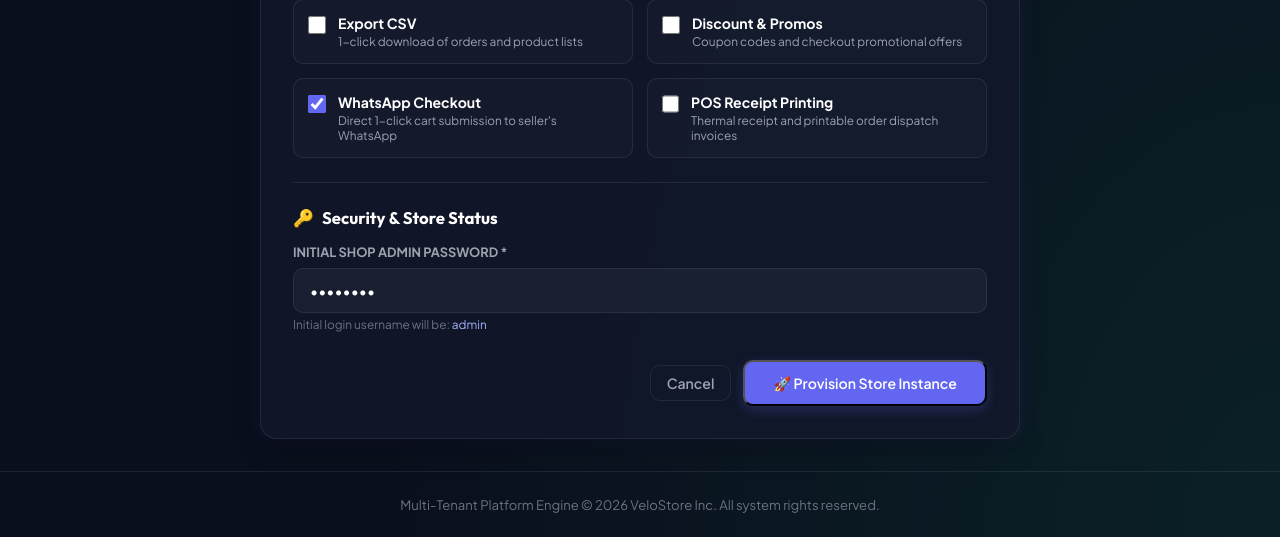
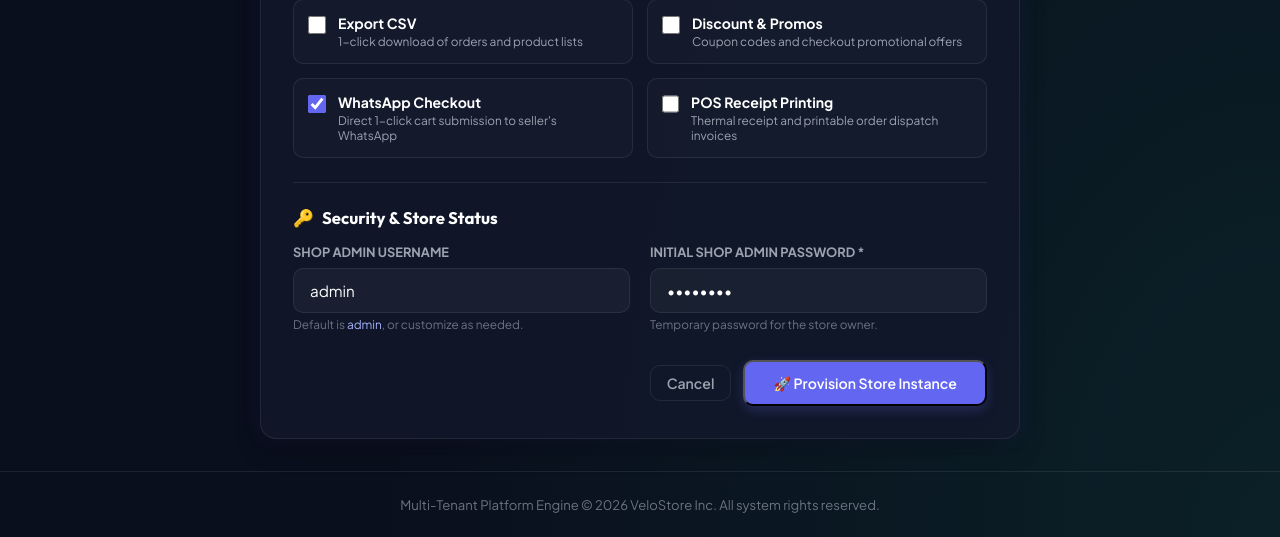
Before and after one commit to AKSHAY9960996/VELOSTORE-MULTITENDENT, a Flask app: page /master/tenants/new in a window 1280 px wide. Shown: the part 1355-1892 px from the top of the page. Run offline with Flask 3, Linux system fonts and the light colour scheme; the visitor is signed in with stand-in values (Sample User, id 1).

Commit message:
Add custom shop admin username option in Master Panel

```diff
--- a/app.py
+++ b/app.py
@@ -1364,8 +1364,12 @@ def master_dashboard():
         rev = 0.0
         c_cnt = 0
 
+        adm_usr = 'admin'
         try:
             t_conn = get_tenant_db_connection(t['slug'])
+            u_row = t_conn.execute("SELECT value FROM settings WHERE key = 'admin_username'").fetchone()
+            if u_row and u_row['value']:
+                adm_usr = u_row['value']
             p_cnt = t_conn.execute("SELECT COUNT(*) as cnt FROM products").fetchone()['cnt']
             o_cnt = t_conn.execute("SELECT COUNT(*) as cnt FROM orders").fetchone()['cnt']
             rev_row = t_conn.execute("SELECT COALESCE(SUM(total), 0) as rev FROM orders WHERE status NOT IN ('Cancelled', 'Expired')").fetchone()
@@ -1374,6 +1378,8 @@ def master_dashboard():
             t_conn.close()
         except Exception:
             pass
+
+        t['admin_username'] = adm_usr
 
         t['product_count'] = p_cnt
         t['order_count'] = o_cnt
@@ -1422,6 +1428,7 @@ def master_tenant_new():
             max_products = int(request.form.get('max_products', 100))
         except ValueError:
             max_products = 100
+        admin_username = request.form.get('admin_username', '').strip() or 'admin'
         admin_password = request.form.get('admin_password', 'admin123')
 
         # Feature flags toggles
@@ -1445,10 +1452,11 @@ def master_tenant_new():
                 theme=theme,
                 max_products=max_products,
                 custom_domain=custom_domain,
+                admin_username=admin_username,
                 admin_password=admin_password,
                 feature_flags=feature_flags
             )
-            flash(f"Store database for '{store_name}' (/s/{slug}) successfully provisioned! 🚀", 'success')
+            flash(f"Store database for '{store_name}' (/s/{slug}) successfully provisioned! 🚀 (Login: {admin_username})", 'success')
             return redirect(url_for('master_dashboard'))
         except Exception as e:
             flash(f"Error provisioning store: {str(e)}", 'error')
@@ -1503,12 +1511,15 @@ def master_tenant_edit(tenant_id):
         m_conn.commit()
         m_conn.close()
 
-        # Update tenant settings shop_name and phone
+        # Update tenant settings shop_name, phone, and optional admin_username
+        new_username = request.form.get('admin_username', '').strip()
         try:
             t_conn = get_tenant_db_connection(tenant['slug'])
             t_conn.execute("UPDATE settings SET value = ? WHERE key = 'shop_name'", [store_name])
             if owner_phone:
                 t_conn.execute("UPDATE settings SET value = ? WHERE key = 'whatsapp_number'", [owner_phone])
+            if new_username:
+                t_conn.execute("UPDATE settings SET value = ? WHERE key = 'admin_username'", [new_username])
             t_conn.commit()
             t_conn.close()
         except Exception:
@@ -1527,8 +1538,18 @@ def master_tenant_edit(tenant_id):
         return redirect(url_for('master_dashboard'))
 
     m_conn.close()
+    current_admin_username = 'admin'
+    try:
+        t_conn = get_tenant_db_connection(tenant['slug'])
+        row = t_conn.execute("SELECT value FROM settings WHERE key = 'admin_username'").fetchone()
+        if row and row['value']:
+            current_admin_username = row['value']
+        t_conn.close()
+    except Exception:
+        pass
+
     tenant_features = get_tenant_feature_flags(tenant)
-    return render_template('master/tenant_form.html', tenant=tenant, tenant_features=tenant_features, default_plans=DEFAULT_PLAN_CONFIG, action='Edit')
+    return render_template('master/tenant_form.html', tenant=tenant, tenant_features=tenant_features, current_admin_username=current_admin_username, default_plans=DEFAULT_PLAN_CONFIG, action='Edit')
 
 
 @app.route('/master/tenants/<int:tenant_id>/toggle-status', methods=['POST'])
--- a/db.py
+++ b/db.py
@@ -332,6 +332,7 @@ def provision_new_tenant(slug: str, store_name: str, owner_name: str,
                          owner_email: str = '', owner_phone: str = '',
                          plan: str = 'free', theme: str = 'standard',
                          max_products: int = 100, custom_domain: str = '',
+                         admin_username: str = 'admin',
                          admin_password: str = 'admin123',
                          feature_flags: dict = None):
     """
@@ -378,9 +379,10 @@ def provision_new_tenant(slug: str, store_name: str, owner_name: str,
         t_conn.executescript(f.read())
 
     # Customize settings table for new tenant
+    user_to_set = (admin_username or 'admin').strip() or 'admin'
     pwd_hash = hashlib.sha256(admin_password.encode('utf-8')).hexdigest()
     t_conn.execute("UPDATE settings SET value = ? WHERE key = 'shop_name'", [store_name])
-    t_conn.execute("UPDATE settings SET value = ? WHERE key = 'admin_username'", ['admin'])
+    t_conn.execute("UPDATE settings SET value = ? WHERE key = 'admin_username'", [user_to_set])
     t_conn.execute("UPDATE settings SET value = ? WHERE key = 'admin_password'", [pwd_hash])
     if owner_phone:
         t_conn.execute("UPDATE settings SET value = ? WHERE key = 'whatsapp_number'", [owner_phone])
--- a/templates/master/dashboard.html
+++ b/templates/master/dashboard.html
@@ -181,8 +181,10 @@
               </div>
               <div>
                 <div style="font-weight: 700; color: #fff; font-size: 0.96rem;">{{ shop.store_name }}</div>
-                <div style="font-size: 0.76rem; color: var(--text-muted); font-family: monospace; display: flex; align-items: center; gap: 6px;">
+                <div style="font-size: 0.76rem; color: var(--text-muted); font-family: monospace; display: flex; align-items: center; gap: 6px; flex-wrap: wrap;">
                   <span style="color: #818cf8;">slug:</span> {{ shop.slug }}
+                  <span style="color: #94a3b8;">•</span>
+                  <span style="color: #94a3b8;">👤 <code style="color: #38bdf8;">{{ shop.admin_username or 'admin' }}</code></span>
                   {% if shop.slug == 'default' %}
                     <span style="background: rgba(99,102,241,0.2); color: #a5b4fc; padding: 1px 6px; border-radius: 4px; font-size: 0.68rem; font-weight: 700;">DEFAULT</span>
                   {% endif %}
--- a/templates/master/tenant_form.html
+++ b/templates/master/tenant_form.html
@@ -237,18 +237,34 @@
         </h3>
 
         {% if not tenant %}
-          <div style="margin-bottom: 16px;">
-            <label style="display: block; font-size: 0.8rem; font-weight: 700; color: var(--text-muted); text-transform: uppercase; margin-bottom: 8px;">Initial Shop Admin Password *</label>
-            <input type="password" name="admin_password" required value="admin123"
-                   style="width: 100%; padding: 12px 16px; border-radius: var(--radius-md); background: rgba(255,255,255,0.04); border: 1px solid var(--border-color); color: #fff; font-size: 0.95rem; outline: none;" />
-            <div style="font-size: 0.74rem; color: var(--text-dim); margin-top: 4px;">Initial login username will be: <code style="color:#a5b4fc">admin</code></div>
+          <div style="display: grid; grid-template-columns: 1fr 1fr; gap: 20px; margin-bottom: 16px;">
+            <div>
+              <label style="display: block; font-size: 0.8rem; font-weight: 700; color: var(--text-muted); text-transform: uppercase; margin-bottom: 8px;">Shop Admin Username</label>
+              <input type="text" name="admin_username" value="admin" placeholder="admin" required
+                     style="width: 100%; padding: 12px 16px; border-radius: var(--radius-md); background: rgba(255,255,255,0.04); border: 1px solid var(--border-color); color: #fff; font-size: 0.95rem; outline: none;" />
+              <div style="font-size: 0.74rem; color: var(--text-dim); margin-top: 4px;">Default is <code style="color:#a5b4fc">admin</code>, or customize as needed.</div>
+            </div>
+            <div>
+              <label style="display: block; font-size: 0.8rem; font-weight: 700; color: var(--text-muted); text-transform: uppercase; margin-bottom: 8px;">Initial Shop Admin Password *</label>
+              <input type="password" name="admin_password" required value="admin123"
+                     style="width: 100%; padding: 12px 16px; border-radius: var(--radius-md); background: rgba(255,255,255,0.04); border: 1px solid var(--border-color); color: #fff; font-size: 0.95rem; outline: none;" />
+              <div style="font-size: 0.74rem; color: var(--text-dim); margin-top: 4px;">Temporary password for the store owner.</div>
+            </div>
           </div>
         {% else %}
-          <div style="margin-bottom: 20px;">
-            <label style="display: block; font-size: 0.8rem; font-weight: 700; color: var(--text-muted); text-transform: uppercase; margin-bottom: 8px;">Reset Store Admin Password (Optional)</label>
-            <input type="password" name="admin_password" placeholder="Leave blank to keep existing password"
-                   style="width: 100%; padding: 12px 16px; border-radius: var(--radius-md); background: rgba(255,255,255,0.04); border: 1px solid var(--border-color); color: #fff; font-size: 0.95rem; outline: none;" />
-            <div style="font-size: 0.74rem; color: var(--text-dim); margin-top: 4px;">Entering a value here immediately changes the tenant's admin login password.</div>
+          <div style="display: grid; grid-template-columns: 1fr 1fr; gap: 20px; margin-bottom: 20px;">
+            <div>
+              <label style="display: block; font-size: 0.8rem; font-weight: 700; color: var(--text-muted); text-transform: uppercase; margin-bottom: 8px;">Store Admin Username</label>
+              <input type="text" name="admin_username" value="{{ current_admin_username or 'admin' }}" placeholder="admin"
+                     style="width: 100%; padding: 12px 16px; border-radius: var(--radius-md); background: rgba(255,255,255,0.04); border: 1px solid var(--border-color); color: #fff; font-size: 0.95rem; outline: none;" />
+              <div style="font-size: 0.74rem; color: var(--text-dim); margin-top: 4px;">Update the login username for this store admin.</div>
+            </div>
+            <div>
+              <label style="display: block; font-size: 0.8rem; font-weight: 700; color: var(--text-muted); text-transform: uppercase; margin-bottom: 8px;">Reset Admin Password (Optional)</label>
+              <input type="password" name="admin_password" placeholder="Leave blank to keep existing password"
+                     style="width: 100%; padding: 12px 16px; border-radius: var(--radius-md); background: rgba(255,255,255,0.04); border: 1px solid var(--border-color); color: #fff; font-size: 0.95rem; outline: none;" />
+              <div style="font-size: 0.74rem; color: var(--text-dim); margin-top: 4px;">Entering a value resets the store owner's password.</div>
+            </div>
           </div>
 
           <div style="background: rgba(255,255,255,0.02); padding: 16px; border-radius: var(--radius-md); border: 1px solid var(--border-color);">
```
